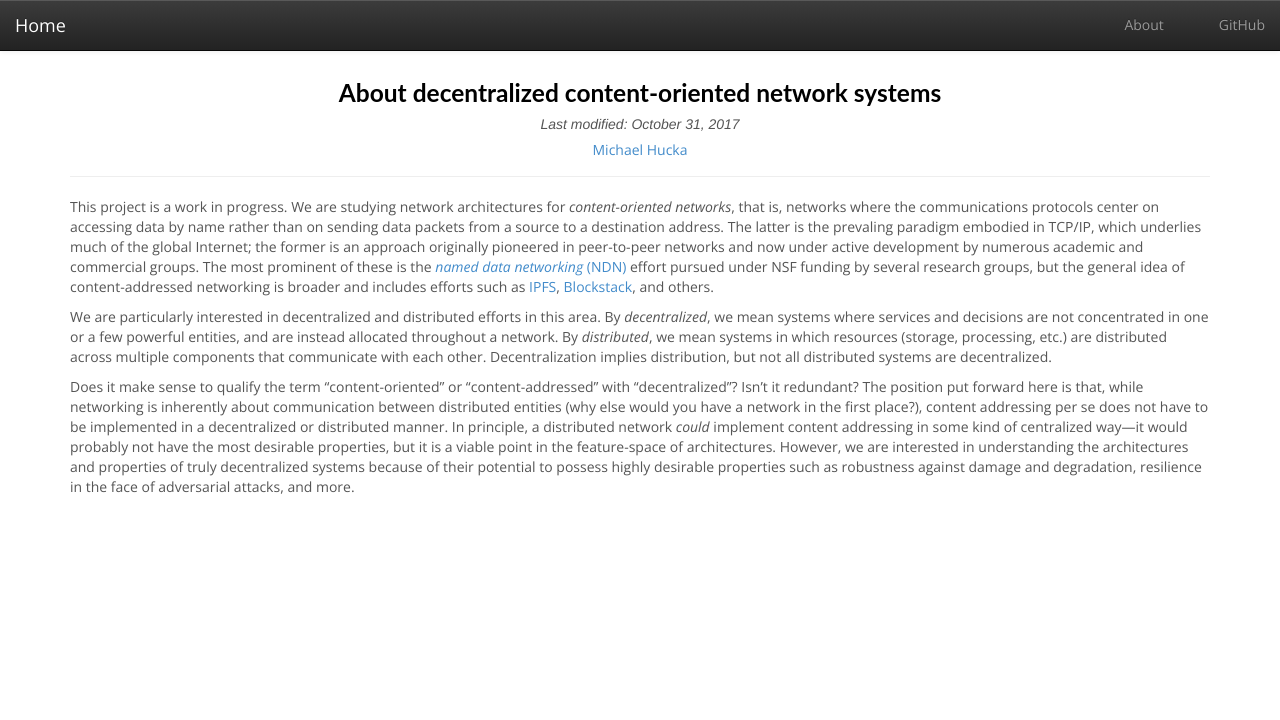
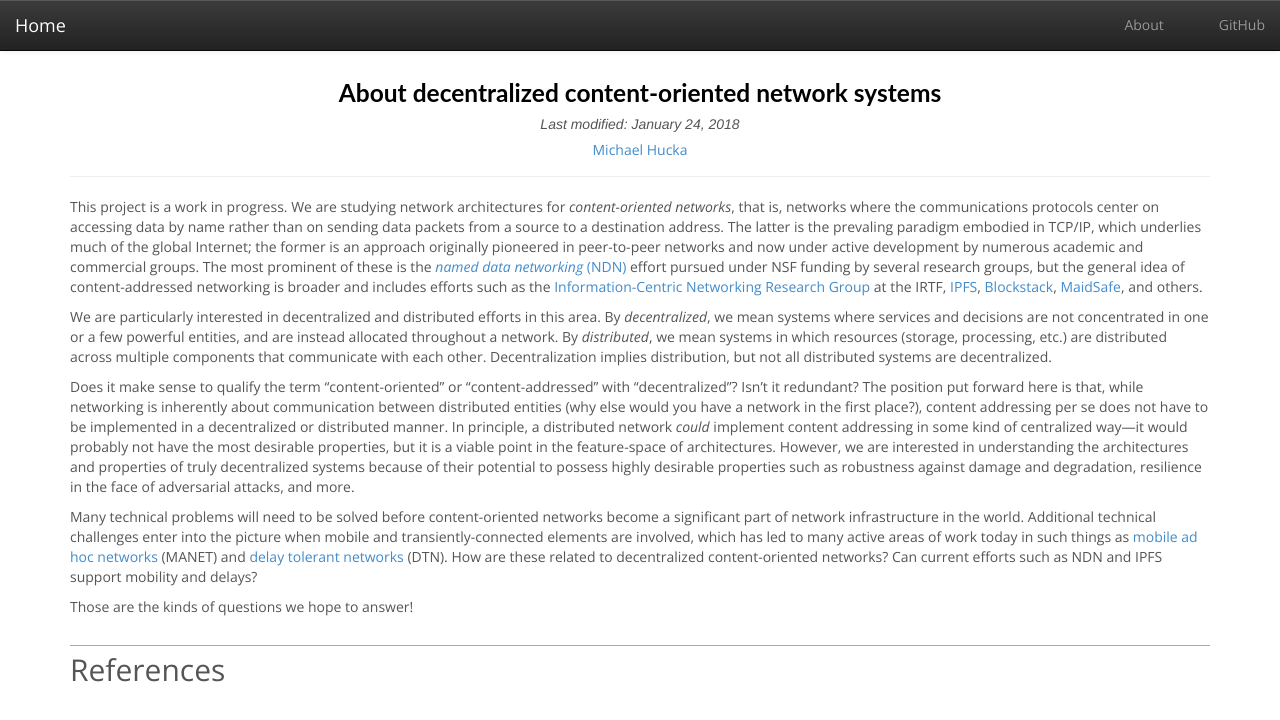
Before and after one commit to mhucka/dcons, a plain HTML site: page docs/decentralized-networking.html in a window 1280 px wide. Drawn offline with nearby package versions, Linux system fonts and the light colour scheme.

Commit message:
New content

```diff
--- a/docs/decentralized-networking.html
+++ b/docs/decentralized-networking.html
@@ -44,8 +44,8 @@
 
         <meta name="author" content="Michael Hucka" />
 
-        <meta name="date" content="2017-10-31" />
-    <meta name="dcterms.date" content="2017-10-31">
+        <meta name="date" content="2018-01-24" />
+    <meta name="dcterms.date" content="2018-01-24">
 
 
     <title>About decentralized content-oriented network systems</title>
@@ -82,7 +82,7 @@
             <h1 class="title">About decentralized content-oriented network systems</h1>
 
 
-                        <h3 class="date">October 31, 2017</h3>
+                        <h3 class="date">January 24, 2018</h3>
 
                         <div class="authors">
                             <p class="author"><a href="http://www.cds.caltech.edu/~mhucka/">Michael Hucka</a></p></li>
@@ -90,9 +90,14 @@
                       </div>
 
 
-          <p>This project is a work in progress. We are studying network architectures for <em>content-oriented networks</em>, that is, networks where the communications protocols center on accessing data by name rather than on sending data packets from a source to a destination address. The latter is the prevaling paradigm embodied in TCP/IP, which underlies much of the global Internet; the former is an approach originally pioneered in peer-to-peer networks and now under active development by numerous academic and commercial groups. The most prominent of these is the <a href="http://named-data.net"><em>named data networking</em> (NDN)</a> effort pursued under NSF funding by several research groups, but the general idea of content-addressed networking is broader and includes efforts such as <a href="https://ipfs.io">IPFS</a>, <a href="https://blockstack.org">Blockstack</a>, and others.</p>
+          <p>This project is a work in progress. We are studying network architectures for <em>content-oriented networks</em>, that is, networks where the communications protocols center on accessing data by name rather than on sending data packets from a source to a destination address. The latter is the prevaling paradigm embodied in TCP/IP, which underlies much of the global Internet; the former is an approach originally pioneered in peer-to-peer networks and now under active development by numerous academic and commercial groups. The most prominent of these is the <a href="http://named-data.net"><em>named data networking</em> (NDN)</a> effort pursued under NSF funding by several research groups, but the general idea of content-addressed networking is broader and includes efforts such as the <a href="https://irtf.org/icnrg">Information-Centric Networking Research Group</a> at the IRTF, <a href="https://ipfs.io">IPFS</a>, <a href="https://blockstack.org">Blockstack</a>, <a href="https://maidsafe.net">MaidSafe</a>, and others.</p>
           <p>We are particularly interested in decentralized and distributed efforts in this area. By <em>decentralized</em>, we mean systems where services and decisions are not concentrated in one or a few powerful entities, and are instead allocated throughout a network. By <em>distributed</em>, we mean systems in which resources (storage, processing, etc.) are distributed across multiple components that communicate with each other. Decentralization implies distribution, but not all distributed systems are decentralized.</p>
           <p>Does it make sense to qualify the term “content-oriented” or “content-addressed” with “decentralized”? Isn’t it redundant? The position put forward here is that, while networking is inherently about communication between distributed entities (why else would you have a network in the first place?), content addressing per se does not have to be implemented in a decentralized or distributed manner. In principle, a distributed network <em>could</em> implement content addressing in some kind of centralized way—it would probably not have the most desirable properties, but it is a viable point in the feature-space of architectures. However, we are interested in understanding the architectures and properties of truly decentralized systems because of their potential to possess highly desirable properties such as robustness against damage and degradation, resilience in the face of adversarial attacks, and more.</p>
+          <p>Many technical problems will need to be solved before content-oriented networks become a significant part of network infrastructure in the world. Additional technical challenges enter into the picture when mobile and transiently-connected elements are involved, which has led to many active areas of work today in such things as <a href="https://en.wikipedia.org/wiki/Mobile_ad_hoc_network">mobile ad hoc networks</a> (MANET) and <a href="https://en.wikipedia.org/wiki/Delay-tolerant_networking">delay tolerant networks</a> (DTN). How are these related to decentralized content-oriented networks? Can current efforts such as NDN and IPFS support mobility and delays?</p>
+          <p>Those are the kinds of questions we hope to answer!</p>
+          <div id="refs" class="references">
+
+          </div>
 
                   </div>
       </div>
```
Also changed, not shown: docs/index.html (+7 -3 lines).
